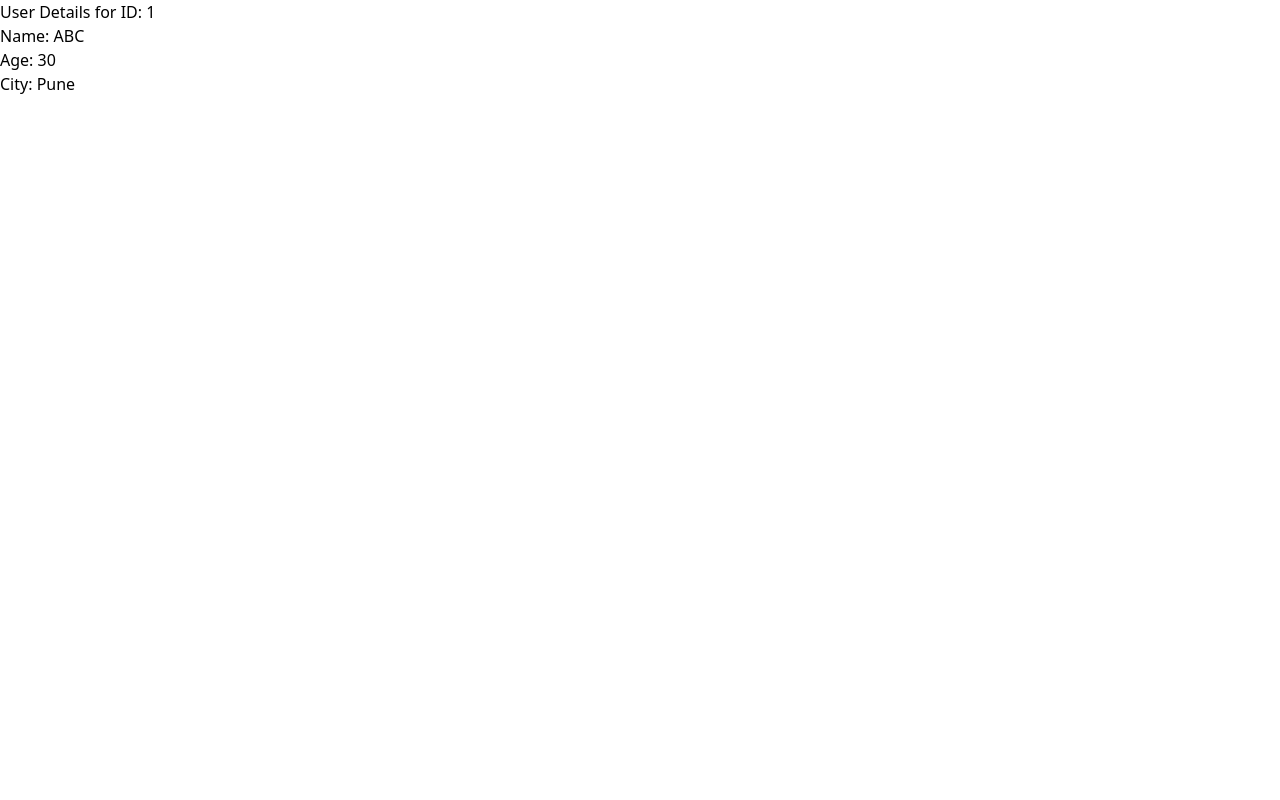
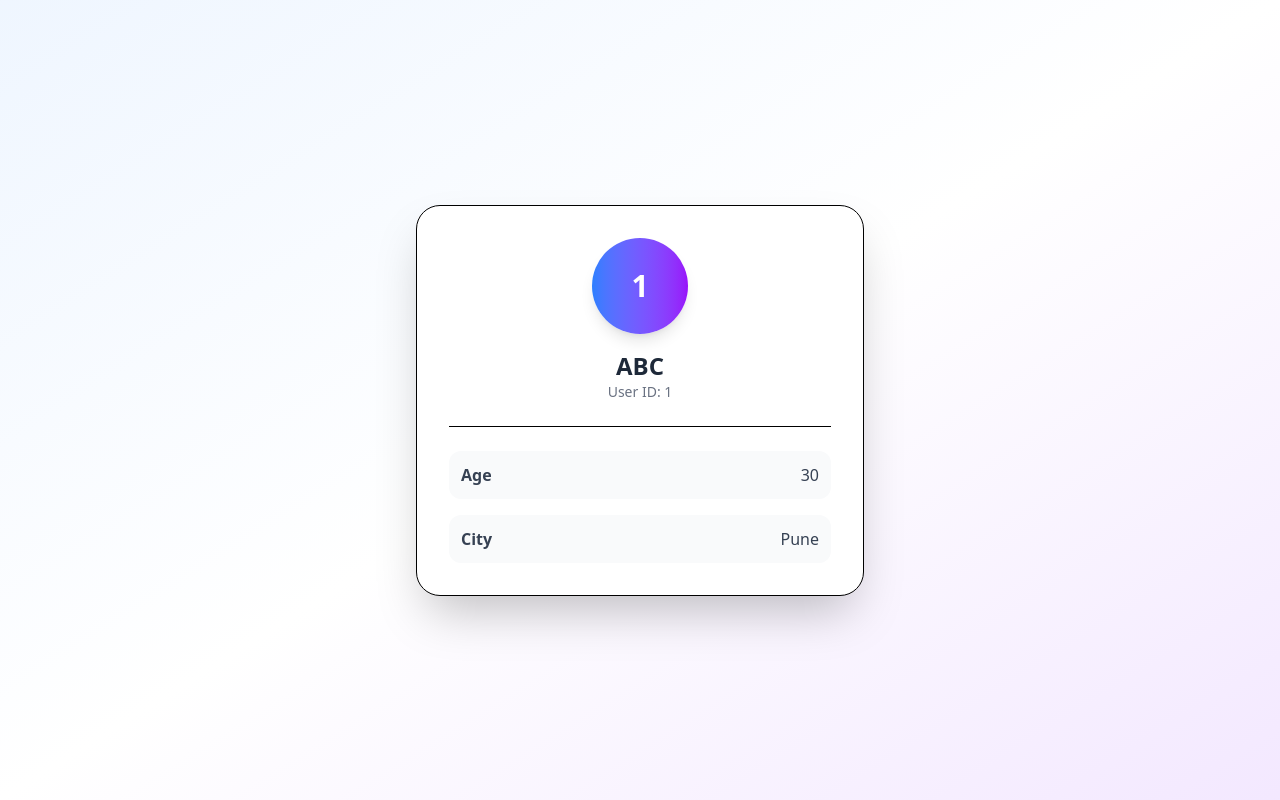
Before and after one commit to NarendraGore/next-api-routes, a Next.js app: page /users/1 in a window 1280 px wide. Built offline with nearby package versions, Linux system fonts and the light colour scheme.

Commit message:
User Detail Page

```diff
--- a/src/app/users/[userid]/page.tsx
+++ b/src/app/users/[userid]/page.tsx
@@ -14,12 +14,45 @@ async function UserDetails({ params }: { params: { userid: number } }) {
   const data = await getUser(userid);
 //   console.log("Data from API user", data);
   return (
-    <div>
-      <div>User Details for ID: {userid}</div>
-      <div>Name: {data.name}</div>
-      <div>Age: {data.age}</div>
-      <div>City: {data.city}</div>
+  <div className="min-h-screen flex items-center justify-center bg-gradient-to-br from-blue-50 via-white to-purple-100 p-6">
+
+
+  <div className="w-full max-w-md bg-white shadow-2xl rounded-3xl p-8 border">
+
+
+    <div className="flex flex-col items-center">
+      <div className="w-24 h-24 rounded-full bg-gradient-to-r from-blue-500 to-purple-600 flex items-center justify-center text-white text-3xl font-bold shadow-lg">
+        {userid}
+      </div>
+
+      <h2 className="text-2xl font-bold text-gray-800 mt-4">
+        {data.name}
+      </h2>
+
+      <p className="text-gray-500 text-sm">
+        User ID: {userid}
+      </p>
     </div>
-  );
+
+    <div className="border-t my-6"></div>
+
+
+    <div className="space-y-4 text-gray-700">
+
+      <div className="flex justify-between bg-gray-50 p-3 rounded-xl">
+        <span className="font-semibold">Age</span>
+        <span>{data.age}</span>
+      </div>
+
+      <div className="flex justify-between bg-gray-50 p-3 rounded-xl">
+        <span className="font-semibold">City</span>
+        <span>{data.city}</span>
+      </div>
+
+    </div>
+
+  </div>
+</div>
+);
 }
 export default UserDetails;
```
